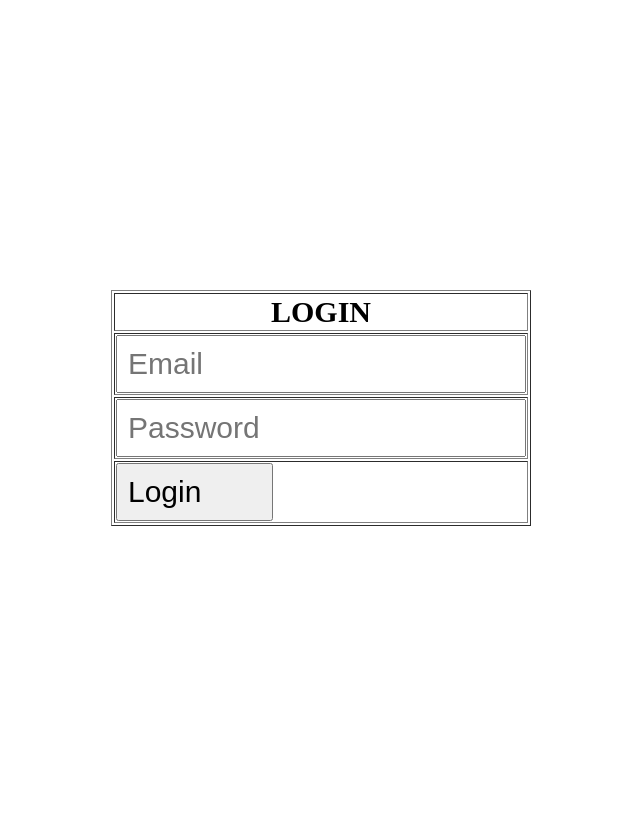
After one commit to da-coding-salaf/php-students, a PHP site: page /asynchronous-registration-page/login-front-end.html in a window 1280 px wide. The commit adds this page. Shown: the whole page, without its empty margins (319-959 px from the left). Run offline with PHP 8.4, Linux system fonts and the light colour scheme.

Commit message:
19-12-23

```diff
--- /dev/null
+++ b/asynchronous-registration-page/login-front-end.html
@@ -0,0 +1,70 @@
+<!DOCTYPE html>
+<html>
+<head>
+	<title>Asynchronous Registration Page</title>
+</head>
+
+
+
+<style type="text/css">
+		body{
+			display: flex;
+			justify-content: center;
+			align-items: center;
+			font-size: 30px;
+			height: 100vh
+		}input{
+			font-size: 30px;
+			padding: 10px
+		}
+
+
+</style>
+<body>
+
+
+
+
+<table border="1">
+
+<form method="post" action="backend-login.php">
+
+	<tr><td style="font-weight: bold;text-align: center;text-transform: uppercase;">Login</td></tr>
+
+<tr><td><input type="email"  name="email" placeholder="Email" required></td></tr>
+<tr><td><input type="password"  name="password" placeholder="Password" required></td></tr>
+
+<tr><td><input type="submit"  step="" name="submit-btn" value ="Login	"></td></tr>
+
+
+
+</form>
+
+</table>
+
+
+<!-- <table border="1">
+
+<form method="post" action="receiver.php">
+
+	<tr><td style="font-weight: bold;text-align: center;text-transform: uppercase;">Calculator</td></tr>
+<tr><td><input type="number"  name="value_1" placeholder="Value 1"></td></tr>
+<tr><td><input type="number"  name="value_2" placeholder="Value 2"></td></tr>
+
+<tr><td><input type="submit"  step="" name="submit-btn" value ="Addition"></td></tr>
+
+
+
+</form>
+
+</table> -->
+
+
+
+
+
+
+
+
+</body>
+</html>
```
Also changed, not shown: asynchronous-registration-page/backend-login.php (added, +43 -0 lines), asynchronous-registration-page/config.php (added, +23 -0 lines), asynchronous-registration-page/receiver.php (+1 -19 lines).
